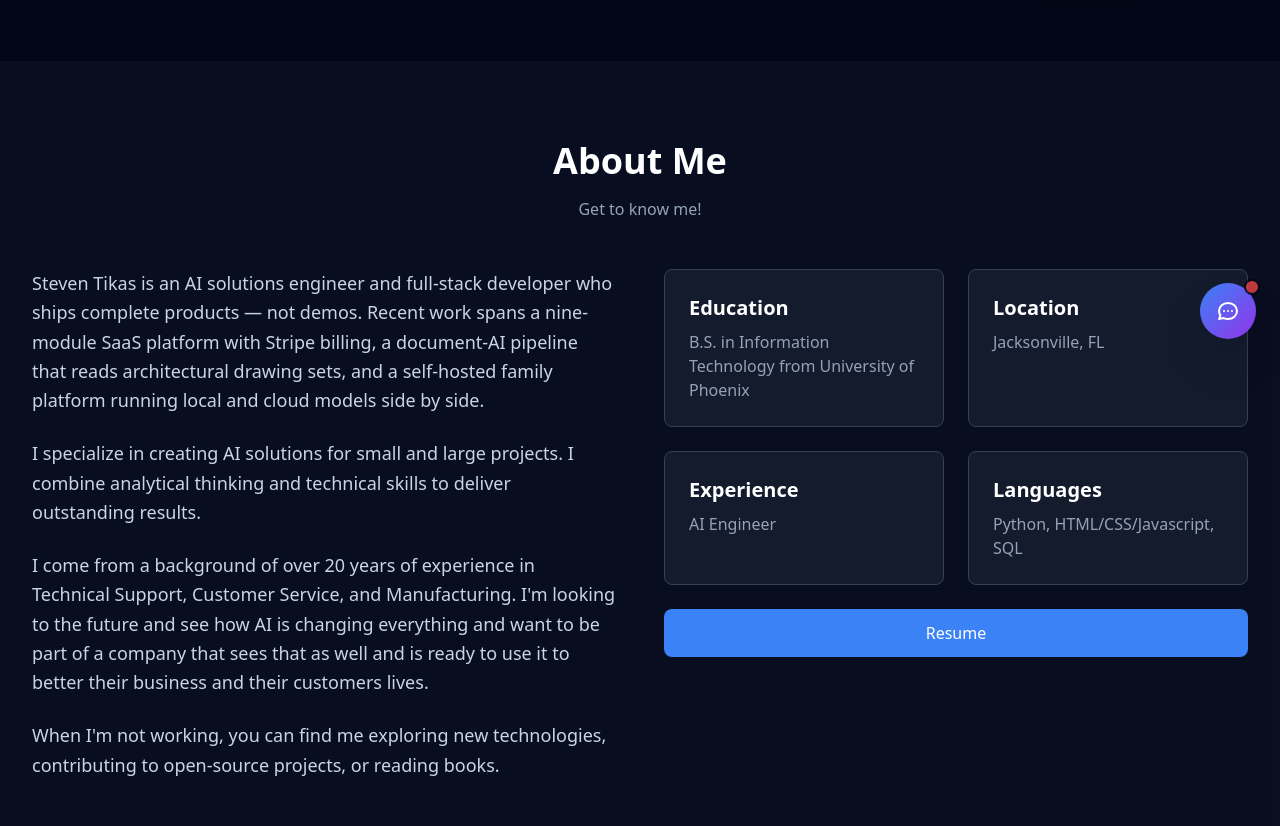
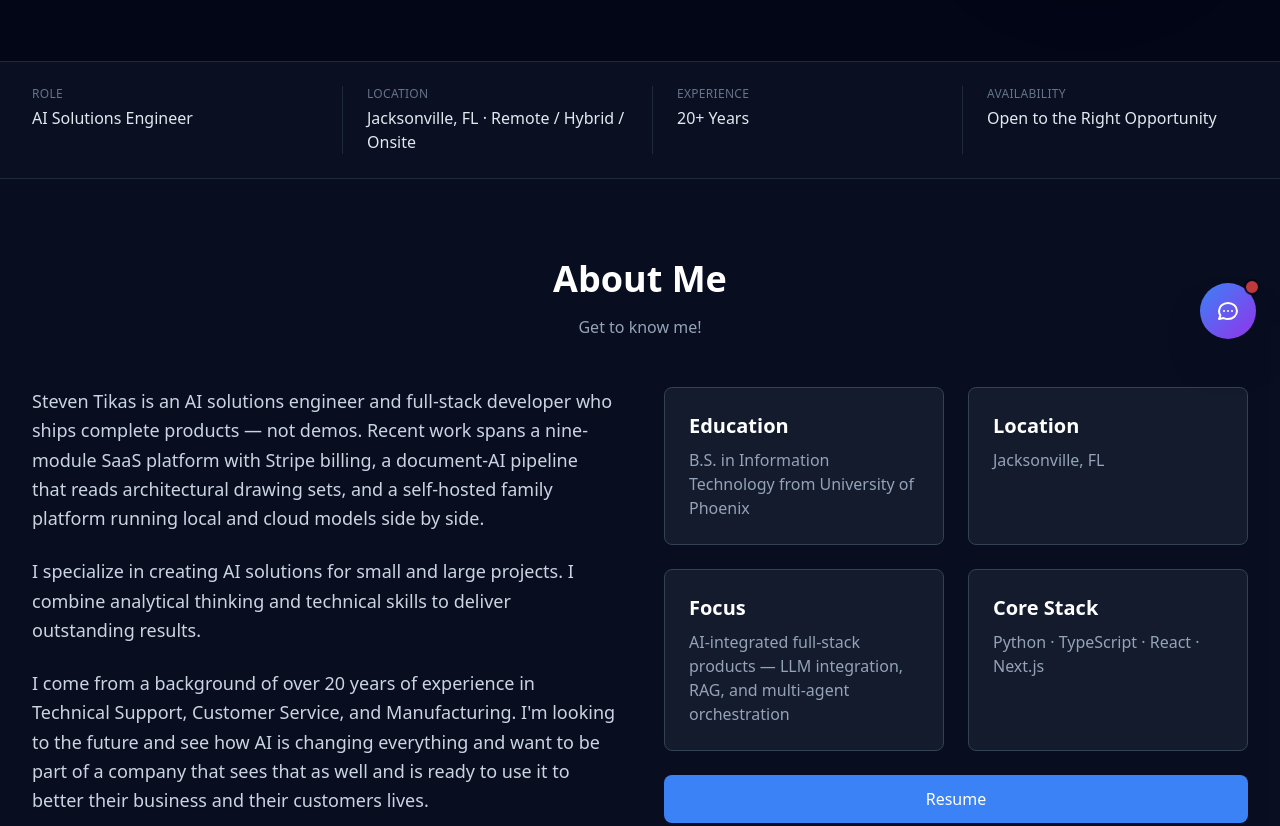
Before and after one commit to StevenMTikas/PortfolioSite, a website: page index.html in a window 1280 px wide. Shown: the part 437-1263 px from the top of the page. Drawn offline with nearby package versions, Linux system fonts and the light colour scheme.

Commit message:
Add at-a-glance strip and fix stale bio/experience info
Add a recruiter-scannable Role/Location/Experience/Availability strip
below the hero. Fix the About section's stale "AI Engineer" title and
outdated language list to match the current skills section, and
reconcile the 15-vs-20-years experience discrepancy between the About
copy and the chatbot's resume context (settling on 20+ years). Add
meta description and Open Graph/Twitter card tags so shared links get
a real preview instead of a bare title.

```diff
--- a/api/_context.js
+++ b/api/_context.js
@@ -37,7 +37,7 @@ const RESUME_TEXT = `STEVEN TIKAS — AI SOLUTIONS ENGINEER
 Jacksonville, FL | stevenmtikas@gmail.com | linkedin.com/in/steven-m-tikas | steventikas.online
 
 SUMMARY
-Builder of production AI applications end to end — LLM integration, multi-agent orchestration, retrieval, and the full-stack products wrapped around them — backed by 15+ years of customer-facing technical support. Self-directed portfolio spans five model providers (OpenAI, Anthropic, Google Gemini, DeepSeek, and local inference via Ollama), schema-validated structured output, tool calling, RAG over vector search, and cost-controlled agent pipelines. B.S. in Information Technology.
+Builder of production AI applications end to end — LLM integration, multi-agent orchestration, retrieval, and the full-stack products wrapped around them — backed by 20+ years of professional experience across technical support, customer service, and manufacturing. Self-directed portfolio spans five model providers (OpenAI, Anthropic, Google Gemini, DeepSeek, and local inference via Ollama), schema-validated structured output, tool calling, RAG over vector search, and cost-controlled agent pipelines. B.S. in Information Technology.
 
 TECHNICAL SKILLS
 AI & LLM: OpenAI, Anthropic Claude, Google Gemini, DeepSeek, local models via Ollama; CrewAI multi-agent orchestration; structured output with response schemas; tool/function calling; RAG with vector embeddings; model routing, caching, and cost control.
--- a/index.html
+++ b/index.html
@@ -3,7 +3,20 @@
 <head>
   <meta charset="UTF-8" />
   <meta name="viewport" content="width=device-width,initial-scale=1.0" />
-  <title>Steven Tikas - Portfolio</title>
+  <title>Steven Tikas - AI Solutions Engineer</title>
+  <meta name="description" content="Steven Tikas is an AI Solutions Engineer building production AI applications end to end: LLM integration, multi-agent orchestration, retrieval, and the full-stack products wrapped around them." />
+
+  <!-- Open Graph / link previews -->
+  <meta property="og:type" content="website" />
+  <meta property="og:url" content="https://steventikas.online" />
+  <meta property="og:title" content="Steven Tikas - AI Solutions Engineer" />
+  <meta property="og:description" content="AI Solutions Engineer building production AI applications end to end: LLM integration, multi-agent orchestration, retrieval, and full-stack products." />
+  <meta property="og:image" content="https://steventikas.online/images/cover_image.jpg" />
+
+  <meta name="twitter:card" content="summary_large_image" />
+  <meta name="twitter:title" content="Steven Tikas - AI Solutions Engineer" />
+  <meta name="twitter:description" content="AI Solutions Engineer building production AI applications end to end: LLM integration, multi-agent orchestration, retrieval, and full-stack products." />
+  <meta name="twitter:image" content="https://steventikas.online/images/cover_image.jpg" />
 
   <!-- Tailwind CDN for quick styling -->
   <script src="https://cdn.tailwindcss.com"></script>
@@ -97,6 +110,30 @@
     </div>
   </section>
 
+  <!-- ====== At-a-Glance Strip ====== -->
+  <section aria-label="Quick facts" class="border-y border-slate-800 bg-slate-900/60">
+    <div class="max-w-7xl mx-auto px-4 sm:px-6 lg:px-8 py-6">
+      <div class="grid grid-cols-2 md:grid-cols-4 gap-6 text-center md:text-left md:divide-x md:divide-slate-800">
+        <div class="md:pl-6 md:first:pl-0">
+          <p class="text-xs uppercase tracking-wide text-slate-500 mb-1">Role</p>
+          <p class="text-slate-200 font-medium">AI Solutions Engineer</p>
+        </div>
+        <div class="md:pl-6">
+          <p class="text-xs uppercase tracking-wide text-slate-500 mb-1">Location</p>
+          <p class="text-slate-200 font-medium">Jacksonville, FL &middot; Remote / Hybrid / Onsite</p>
+        </div>
+        <div class="md:pl-6">
+          <p class="text-xs uppercase tracking-wide text-slate-500 mb-1">Experience</p>
+          <p class="text-slate-200 font-medium">20+ Years</p>
+        </div>
+        <div class="md:pl-6">
+          <p class="text-xs uppercase tracking-wide text-slate-500 mb-1">Availability</p>
+          <p class="text-slate-200 font-medium">Open to the Right Opportunity</p>
+        </div>
+      </div>
+    </div>
+  </section>
+
   <!-- ====== About Section ====== -->
   <section id="about" class="py-20 px-4 sm:px-6 lg:px-8 bg-slate-900/50">
     <div class="max-w-7xl mx-auto">
@@ -130,12 +167,12 @@
               <p class="text-slate-400">Jacksonville, FL</p>
             </div>
             <div class="bg-slate-800/50 rounded-lg p-6 border border-slate-700 flex flex-col">
-              <h3 class="text-xl font-semibold text-white mb-2">Experience</h3>
-              <p class="text-slate-400">AI Engineer</p>
+              <h3 class="text-xl font-semibold text-white mb-2">Focus</h3>
+              <p class="text-slate-400">AI-integrated full-stack products &mdash; LLM integration, RAG, and multi-agent orchestration</p>
             </div>
             <div class="bg-slate-800/50 rounded-lg p-6 border border-slate-700 flex flex-col">
-              <h3 class="text-xl font-semibold text-white mb-2">Languages</h3>
-              <p class="text-slate-400">Python, HTML/CSS/Javascript, SQL</p>
+              <h3 class="text-xl font-semibold text-white mb-2">Core Stack</h3>
+              <p class="text-slate-400">Python &middot; TypeScript &middot; React &middot; Next.js</p>
             </div>
           </div>
           <div class="mt-6">
```
